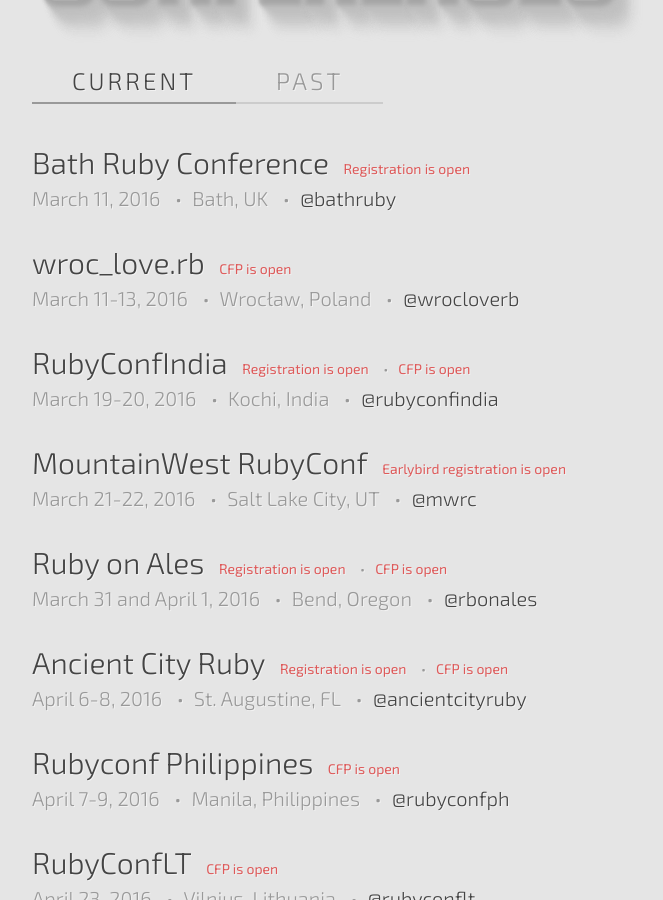
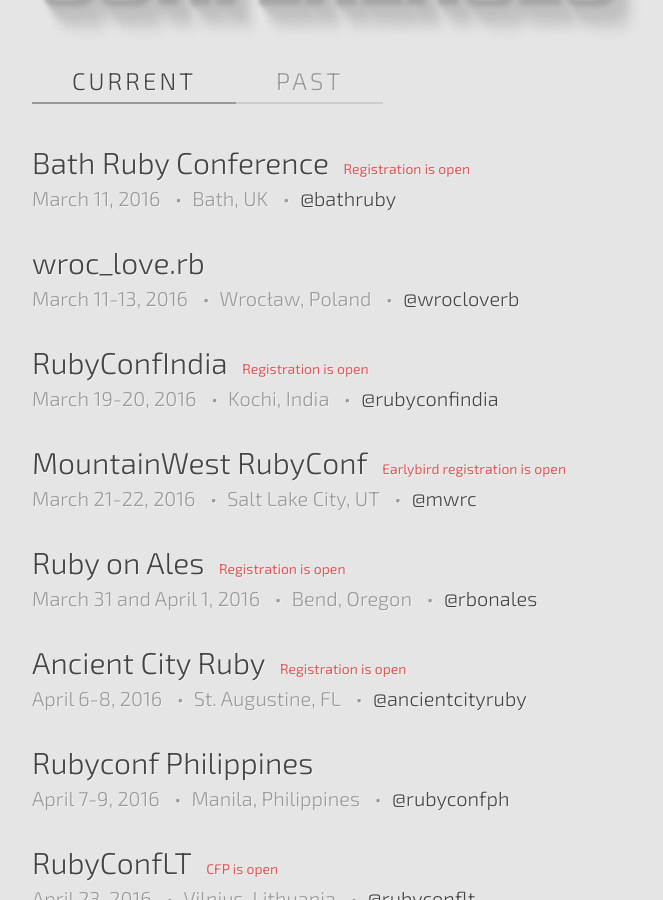
Before and after one commit to ruby-conferences/ruby-conferences.github.io, a Jekyll site: the page built from index.html, in a window 1280 px wide and 900 px high, scrolled down 418 px. Shown: the whole window, without its empty margins (208-871 px from the left). Built offline with Jekyll 4.4.1, drawn with Linux system fonts in a browser that asks for light colours.

Commit message:
Update CFP statues

```diff
--- a/_data/current.yml
+++ b/_data/current.yml
@@ -10,7 +10,6 @@
   dates: "March 11-13, 2016"
   url: http://wrocloverb.com
   twitter: wrocloverb
-  cfp_phrase: CFP is open
 
 - name: RubyConfIndia
   location: Kochi, India
@@ -18,7 +17,6 @@
   url: http://rubyconfindia.org
   twitter: rubyconfindia
   reg_phrase: Registration is open
-  cfp_phrase: CFP is open
 
 - name: MountainWest RubyConf
   location: Salt Lake City, UT
@@ -33,7 +31,6 @@
   url: https://ruby.onales.com/
   twitter: rbonales
   reg_phrase: Registration is open
-  cfp_phrase: CFP is open
 
 - name: Ancient City Ruby
   location: St. Augustine, FL
@@ -41,14 +38,12 @@
   url: http://www.ancientcityruby.com/
   twitter: ancientcityruby
   reg_phrase: Registration is open
-  cfp_phrase: CFP is open
 
 - name: Rubyconf Philippines
   location: Manila, Philippines
   dates: "April 7-9, 2016"
   url: http://rubyconf.ph
   twitter: rubyconfph
-  cfp_phrase: CFP is open
 
 - name: RubyConfLT
   location: Vilnius, Lithuania
```
